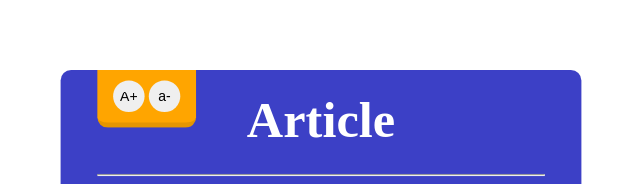
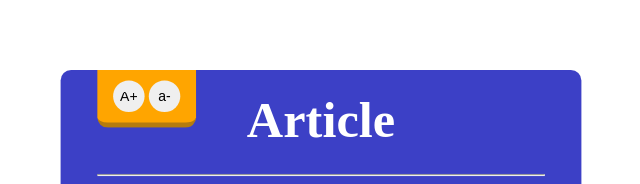
Before and after one commit to yousufislamme/article, a plain HTML site: page index.html in a window 1280 px wide. In both pictures the pointer is over the element 474 px from the left and 267 px from the top of the page. Shown: the part 162-346 px from the top of the page, 319-959 px from the left. Drawn offline with Linux system fonts and the light colour scheme.

Commit message:
boder modify

```diff
--- a/css/style.css
+++ b/css/style.css
@@ -49,9 +49,14 @@ hr {
    top: 0;
    border-radius: 0 0 10px 10px;
    border-bottom: 5px solid rgb(229, 149, 1);
+   transition: 0.5s cubic-bezier(0.075, 0.82, 0.165, 1);
 
 }
 
+.wrapper .buttons:hover {
+   border-bottom: 5px solid rgb(181, 123, 14);
+
+}
 
 .wrapper .btn {
    width: 30px;
```
